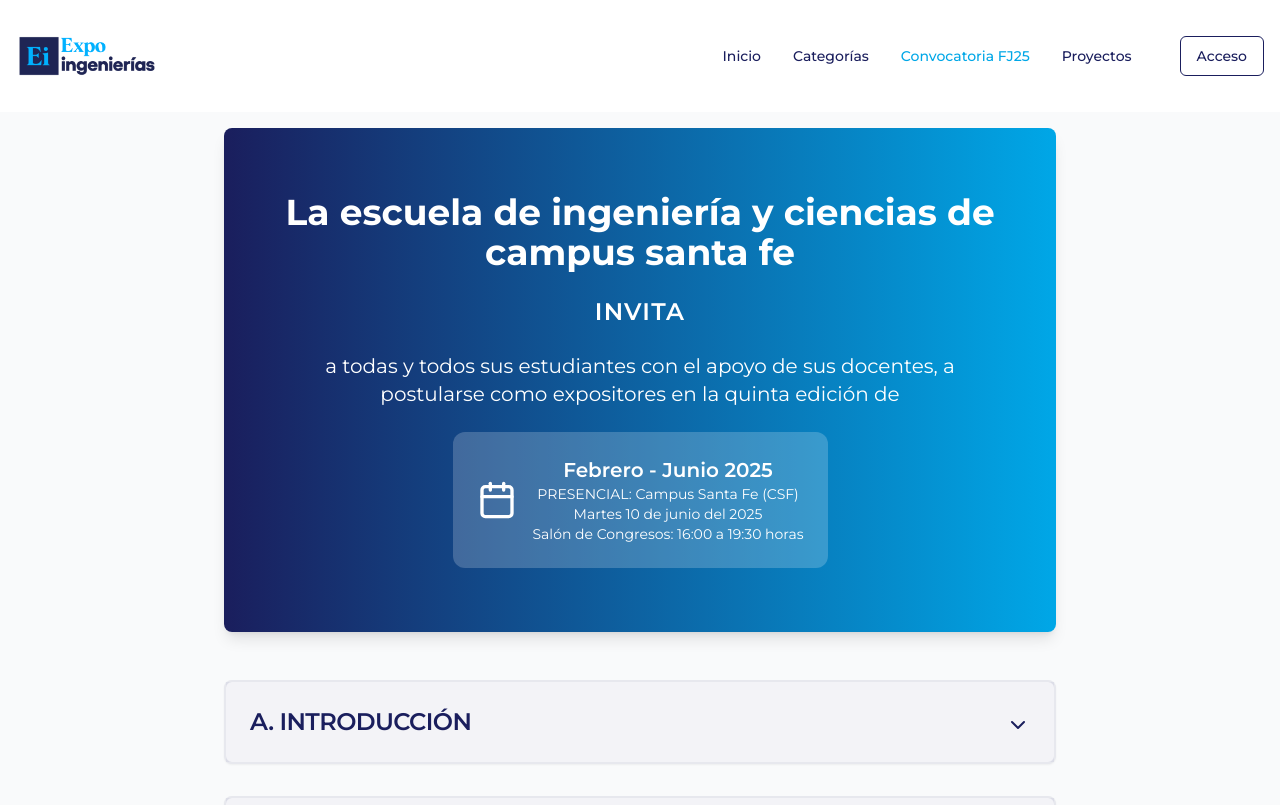
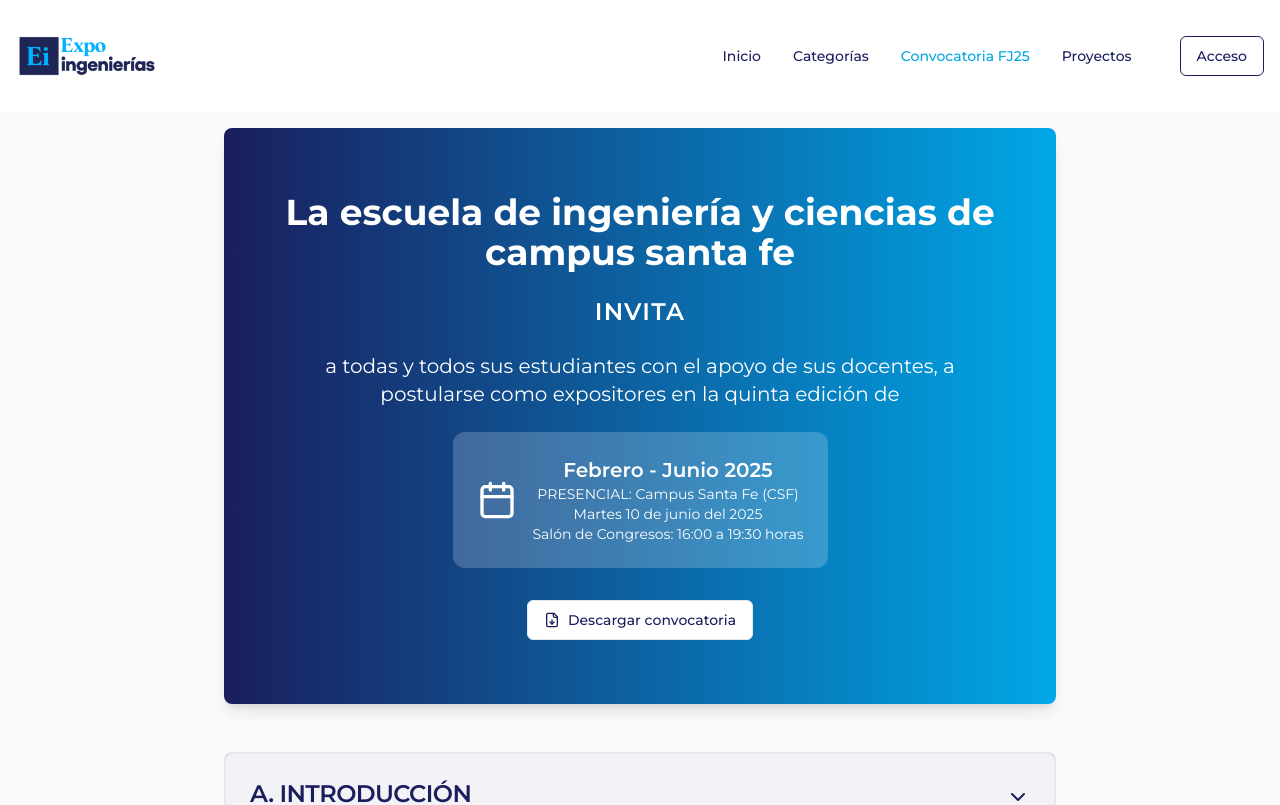
Before and after one commit to gerardoiv/expoingenierias, a React (Vite) app: page /convocatoria in a window 1280 px wide. Shown: the top 805 px of the page. Built offline with nearby package versions, Linux system fonts and the light colour scheme.

Commit message:
Add download button to Convocatoria section
Adds a "Descargar convocatoria" button to the Convocatoria section.

```diff
--- a/src/components/convocatoria/ConvocatoriaHeader.tsx
+++ b/src/components/convocatoria/ConvocatoriaHeader.tsx
@@ -1,5 +1,7 @@
+
 import React from 'react';
-import { Calendar } from "lucide-react";
+import { Calendar, FileDown } from "lucide-react";
+import { Button } from "@/components/ui/button";
 
 const ConvocatoriaHeader = () => {
   return (
@@ -14,7 +16,7 @@ const ConvocatoriaHeader = () => {
           a todas y todos sus estudiantes con el apoyo de sus docentes, a postularse como expositores en la quinta edición de
         </p>
 
-        <div className="bg-white bg-opacity-20 rounded-xl p-6 inline-block">
+        <div className="bg-white bg-opacity-20 rounded-xl p-6 inline-block mb-8">
           <div className="flex items-center justify-center gap-4">
             <Calendar className="w-10 h-10 text-white" />
             <div>
@@ -25,6 +27,13 @@ const ConvocatoriaHeader = () => {
             </div>
           </div>
         </div>
+
+        <div>
+          <Button variant="outline" className="bg-white text-expo-blue hover:bg-expo-blue hover:text-white">
+            <FileDown />
+            Descargar convocatoria
+          </Button>
+        </div>
       </div>
     </div>
   );
```
